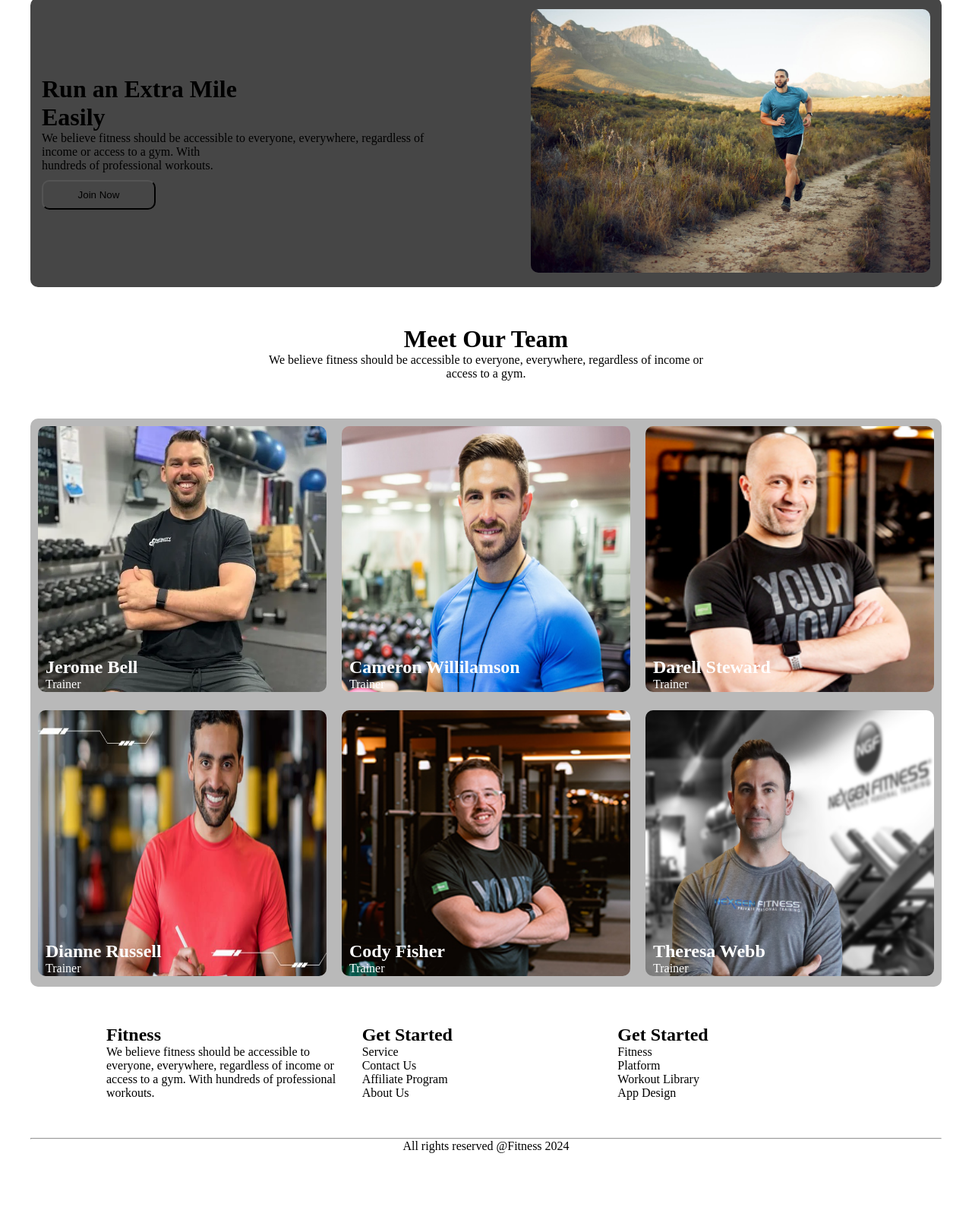
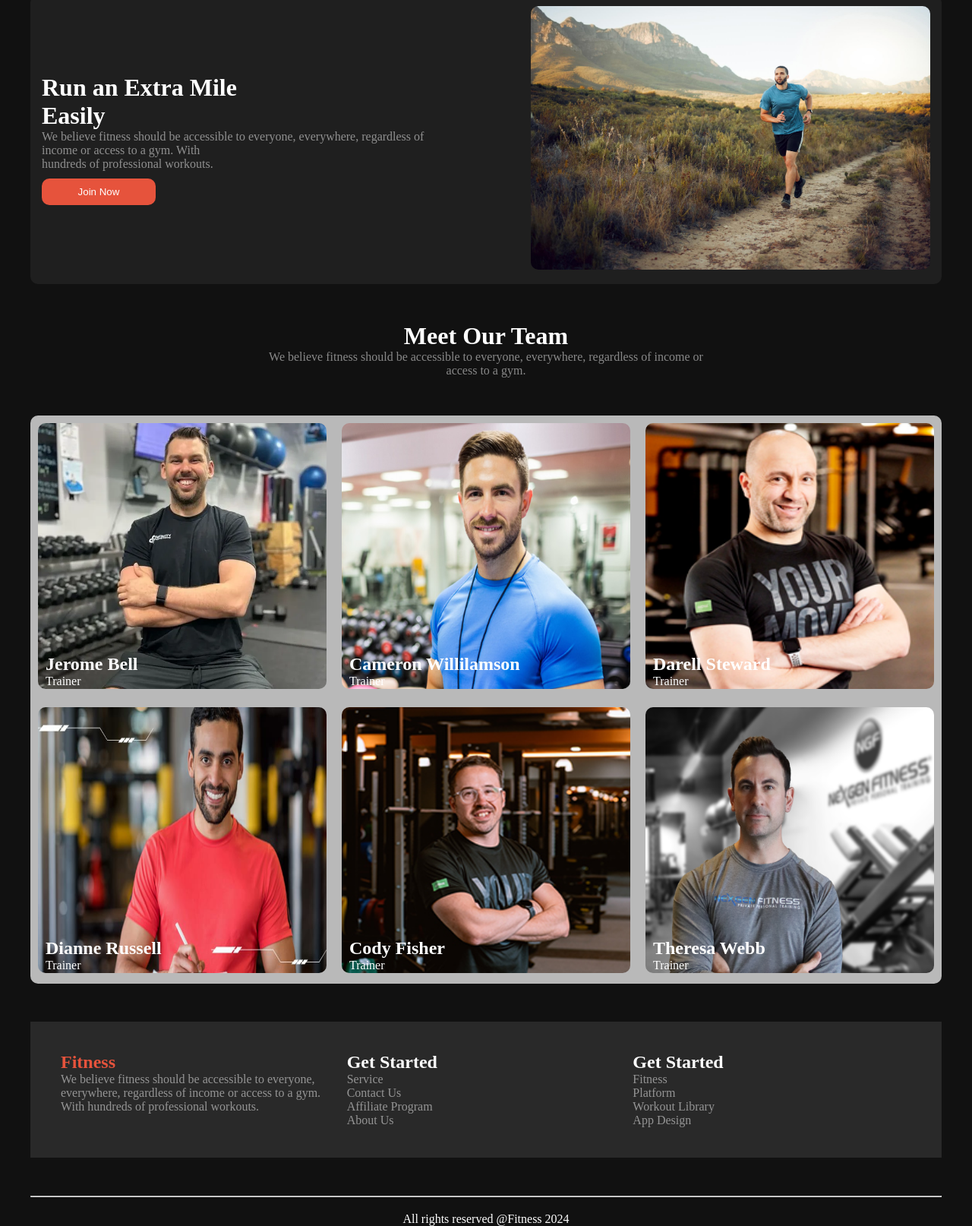
Before and after one commit to iamimranahmed/assignment-2, a plain HTML site: page index.html in a window 1280 px wide. Shown: the part 1023-2637 px from the top of the page at 76% size. Before the commit the page ends 2541 px from the top, so only its background shows below. Drawn offline with Linux system fonts and the light colour scheme.

Commit message:
Complited

```diff
--- a/css/style.css
+++ b/css/style.css
@@ -1,3 +1,5 @@
+@import url('https://fonts.googleapis.com/css2?family=Inter:ital,opsz,wght@0,14..32,100..900;1,14..32,100..900&family=Satisfy&display=swap');
+
 * {
     margin: 0;
     padding: 0;
@@ -5,7 +7,8 @@
 }
 
 body {
-    /* background-color: #111111; */
+    background-color: #111111;
+
 }
 
 .primary-btn-color {
@@ -13,7 +16,11 @@ body {
 }
 
 .text-light-gray {
-    /* color: #FFFFFF80; */
+    color: #FFFFFF80;
+}
+
+.primary-text-color {
+    color: white;
 }
 
 /* navbar css start */
@@ -22,13 +29,11 @@ body {
 }
 
 .navbar-main {
-    border: 1px solid tomato;
     display: flex;
     justify-content: space-between;
     max-width: 1200px;
     margin: 0 auto;
     padding: 20px;
-    border: 2px solid green;
 }
 
 .nav-menu-btn {
@@ -59,6 +64,7 @@ body {
 .banner-childs {
     width: 50%;
     position: relative;
+
 }
 
 .banner-childs img {
@@ -66,11 +72,17 @@ body {
     border-radius: 10px;
 }
 
+.italic-font {
+    font-family: "Satisfy", serif;
+}
+
 .banner-btn {
     padding: 10px;
     background-color: transparent;
+    color: white;
     border-radius: 10px;
     margin-top: 10px;
+
 }
 
 .video-tag {
@@ -146,9 +158,11 @@ body {
 .banner-btn2 {
     padding: 10px;
     width: 150px;
-    background-color: transparent;
+    color: white;
+    background-color: #E6533C;
     border-radius: 10px;
     margin-top: 10px;
+    border: none;
 }
 
 /* banner section_2 end */
@@ -192,10 +206,11 @@ body {
 
 /* footer section css start */
 .footer-section {
-    max-width: 1000px;
+    max-width: 1200px;
     margin: 50px auto;
     background: rgba(255, 255, 255, 0.1);
-    /* border: 2px solid green; */
+    padding: 20px;
+
 }
 
 .footer-content {
@@ -203,7 +218,7 @@ body {
     grid-template-columns: repeat(3, 1fr);
     text-decoration: none;
     gap: 10px;
-    /* justify-items: center; */
+    padding: 20px;
 }
 
 ul {
@@ -212,6 +227,9 @@ ul {
 
 .all-rights {
     text-align: center;
+    justify-content: center;
+    color: white;
+    margin-top: 20px;
 }
 
 /* footer section css end */
--- a/index.html
+++ b/index.html
@@ -18,7 +18,7 @@
     <header>
         <!-- nav start -->
         <div class="navbar-wrapper">
-            <nav class="navbar-main">
+            <nav class="navbar-main primary-text-color">
                 <h1 class="primary-btn-color">Fitness</h1>
                 <div class="nav-menubtn-container">
                     <a class="nav-menu-btn primary-btn-color">Home</a>
@@ -38,12 +38,13 @@
         <!-- banner section start -->
         <div class="banner-main">
             <div class="banner-childs">
-                <h1>Get body in shape & stay healthy</h1>
-                <p>A huge selection of health and fitness content, healthy recipes and transformation stories to help
+                <h1 class="primary-text-color">Get body in <span class="italic-font">shape</span> & stay healthy</h1>
+                <p class="text-light-gray">A huge selection of health and fitness content, healthy recipes and
+                    transformation stories to help
                     you get fit and stay
                     fit!
                 </p>
-                <button class="banner-btn">Join Club Now</button>
+                <button class="banner-btn" style="background-color: #E6533C;">Join Club Now</button>
                 <button class="banner-btn">Download App</button>
             </div>
             <div class="banner-childs">
@@ -64,13 +65,13 @@
         <!-- change our habits section start -->
         <section>
             <div class="section-title">
-                <h1 style="font-size: 40px;">Change Your Habits</h1>
+                <h1 style="font-size: 40px;" class="primary-text-color">Change Your Habits</h1>
                 <p class="text-light-gray">We believe fitness should be accessible to everyone, everywhere, regardless
                     of income or access to a
                     gym.
                 </p>
             </div>
-            <div class="habits-container">
+            <div class="habits-container text-light-gray">
                 <div class="habit-card">
                     <img src="./resources/images/image 3.png" alt="">
                     <h3>Movement</h3>
@@ -99,13 +100,14 @@
         <!-- banner section_2 start -->
         <div class="banner-section2">
             <div class="banner-section2-childs">
-                <h1>Run an Extra Mile <br> Easily</h1>
-                <p>We believe fitness should be accessible to everyone, everywhere, regardless of income or access to a
+                <h1 class="primary-text-color">Run an Extra Mile <br> Easily</h1>
+                <p class="text-light-gray">We believe fitness should be accessible to everyone, everywhere, regardless
+                    of income or access to a
                     gym. With <br> hundreds
                     of professional workouts.
                 </p>
                 <div>
-                    <button class="banner-btn2">Join Now</button>
+                    <button class="banner-btn2 primary-btn-color">Join Now</button>
                 </div>
             </div>
             <div class="banner-section2-childs">
@@ -116,8 +118,9 @@
 
         <!-- meet our team section start -->
         <div class="team-content-heading">
-            <h1>Meet Our Team</h1>
-            <p>We believe fitness should be accessible to everyone, everywhere, regardless of income or <br> access to a
+            <h1 class="primary-text-color">Meet Our Team</h1>
+            <p class="text-light-gray">We believe fitness should be accessible to everyone, everywhere, regardless of
+                income or <br> access to a
                 gym.
             </p>
         </div>
@@ -125,7 +128,7 @@
 
             <div class="card">
                 <img src="./resources/images/trainer1.png" alt="">
-                <div class="card-info">
+                <div class="card-info ">
                     <h2>Jerome Bell</h2>
                     <p>Trainer</p>
                 </div>
@@ -173,16 +176,17 @@
         <section class="footer-section">
             <div class="footer-content">
                 <div class="logo">
-                    <h1>Fitness</h1>
-                    <p>We believe fitness should be accessible to everyone, everywhere, regardless of income or
+                    <h1 style="color:#E6533C;">Fitness</h1>
+                    <p class="text-light-gray">We believe fitness should be accessible to everyone, everywhere,
+                        regardless of income or
                         access
                         to a gym.
                         With hundreds of professional workouts.
                     </p>
                 </div>
                 <div>
-                    <h2>Get Started</h2>
-                    <ul>
+                    <h2 class="primary-text-color">Get Started</h2>
+                    <ul class="text-light-gray">
                         <li>Service</li>
                         <li>Contact Us</li>
                         <li>Affiliate Program</li>
@@ -190,8 +194,8 @@
                     </ul>
                 </div>
                 <div>
-                    <h2>Get Started</h2>
-                    <ul>
+                    <h2 class="primary-text-color">Get Started</h2>
+                    <ul class="text-light-gray">
                         <li>Fitness</li>
                         <li>Platform</li>
                         <li>Workout Library</li>
@@ -201,7 +205,7 @@
             </div>
         </section>
         <hr>
-        <div class="all-rights">
+        <div class="all-rights text-light-gray">
             All rights reserved @Fitness 2024
         </div>
         <!-- footer section end -->
```
